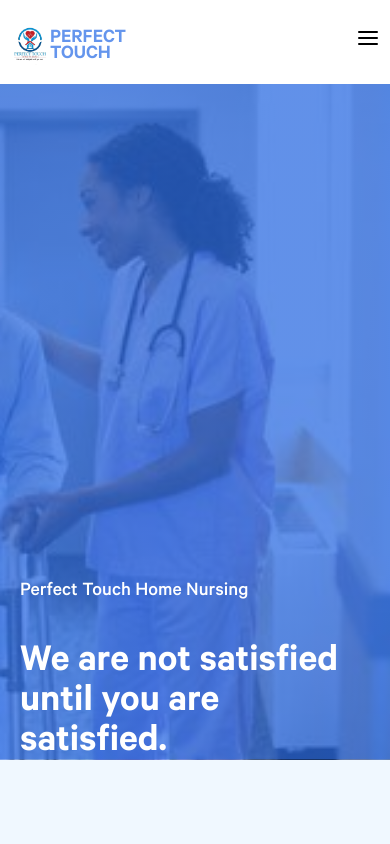
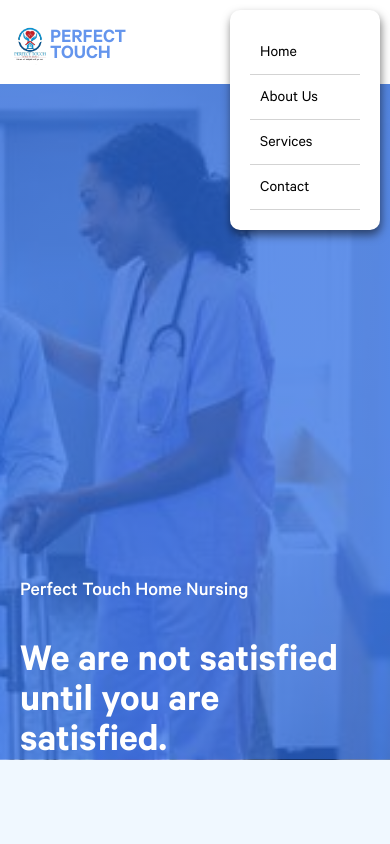
Before and after one commit to champ3oy/perfecttouch, a plain HTML site: page index.html in a window 390 px wide. Both pictures are taken after a click on the element 368 px from the left and 42 px from the top of the page. Shown: the top 844 px of the page. Drawn offline with Linux system fonts and the light colour scheme.

Commit message:
mobile navbar

```diff
--- a/index.html
+++ b/index.html
@@ -7,19 +7,41 @@
     <link rel="stylesheet" href="./style/index.css" />
   </head>
   <body>
+    <div id="menu" class="menu">
+      <a style="text-decoration: none; color: black;" href="index.html"
+        ><div>Home</div></a
+      >
+      <a style="text-decoration: none; color: black;" href="index.html"
+        ><div>About Us</div></a
+      >
+      <a style="text-decoration: none; color: black;" href="#services"
+        ><div>Services</div></a
+      >
+      <a style="text-decoration: none; color: black;" href="index.html"
+        ><div>Contact</div></a
+      >
+    </div>
     <nav class="nav">
       <div class="logo-con">
         <img class="logo" src="./image/logo.png" />
         <div>Perfect <br />Touch</div>
       </div>
-      <div class="bar">
-          <img src="./image/menu.svg" />
+      <div id="bar" class="bar">
+        <img src="./image/menu.svg" />
       </div>
       <div class="links">
-        <div>Home</div>
-        <div>About</div>
-        <div>Services</div>
-        <div>Contact</div>
+        <a style="text-decoration: none; color: black;" href="index.html"
+          ><div>Home</div></a
+        >
+        <a style="text-decoration: none; color: black;" href="index.html"
+          ><div>About</div></a
+        >
+        <a style="text-decoration: none; color: black;" href="#services"
+          ><div>Services</div></a
+        >
+        <a style="text-decoration: none; color: black;" href="index.html"
+          ><div>Contact</div></a
+        >
       </div>
     </nav>
     <div class="front">
@@ -66,7 +88,7 @@
         </div>
       </div>
     </div>
-    <div class="service-con">
+    <div id="services" class="service-con">
       <div class="h2">Our Services</div>
       <div class="line"></div>
       <div class="s-sub">
@@ -198,6 +220,7 @@
       >
     </footer>
 
+    <script src="./js/index.js"></script>
     <script src="https://apps.elfsight.com/p/platform.js" defer></script>
     <div class="elfsight-app-b317cdb3-bad0-404e-b92c-2aa4e11b2a2e"></div>
     <!-- GetButton.io widget -->
--- a/js/index.js
+++ b/js/index.js
@@ -0,0 +1,5 @@
+let bar = document.getElementById("bar");
+
+bar.addEventListener("click", () => {
+  document.getElementById('menu').classList.add("show");
+});
--- a/style/index.css
+++ b/style/index.css
@@ -435,9 +435,36 @@ footer {
   background-size: cover;
   background-repeat: no-repeat;
 }
+.menu {
+  display: none;
+}
 
 /* MOBILE */
 @media only screen and (max-width: 770px) {
+  .show {
+    display: block;
+  }
+  .menu {
+    position: absolute;
+    width: 150px;
+    height: auto;
+    padding: 20px;
+    border-radius: 10px;
+    background-color: white;
+    right: 10px;
+    top: 10px;
+    box-shadow: 1px 5px 10px rgba(0, 0, 0, 0.527);
+  }
+  .menu div {
+    border-bottom: solid 1px lightgray;
+    padding: 10px;
+    cursor: pointer;
+    margin-top: 5px;
+  }
+  .menu div:hover {
+    color: #2b6be2;
+    border-bottom: solid;
+  }
   .nav {
     display: flex;
     flex-direction: row;
```
